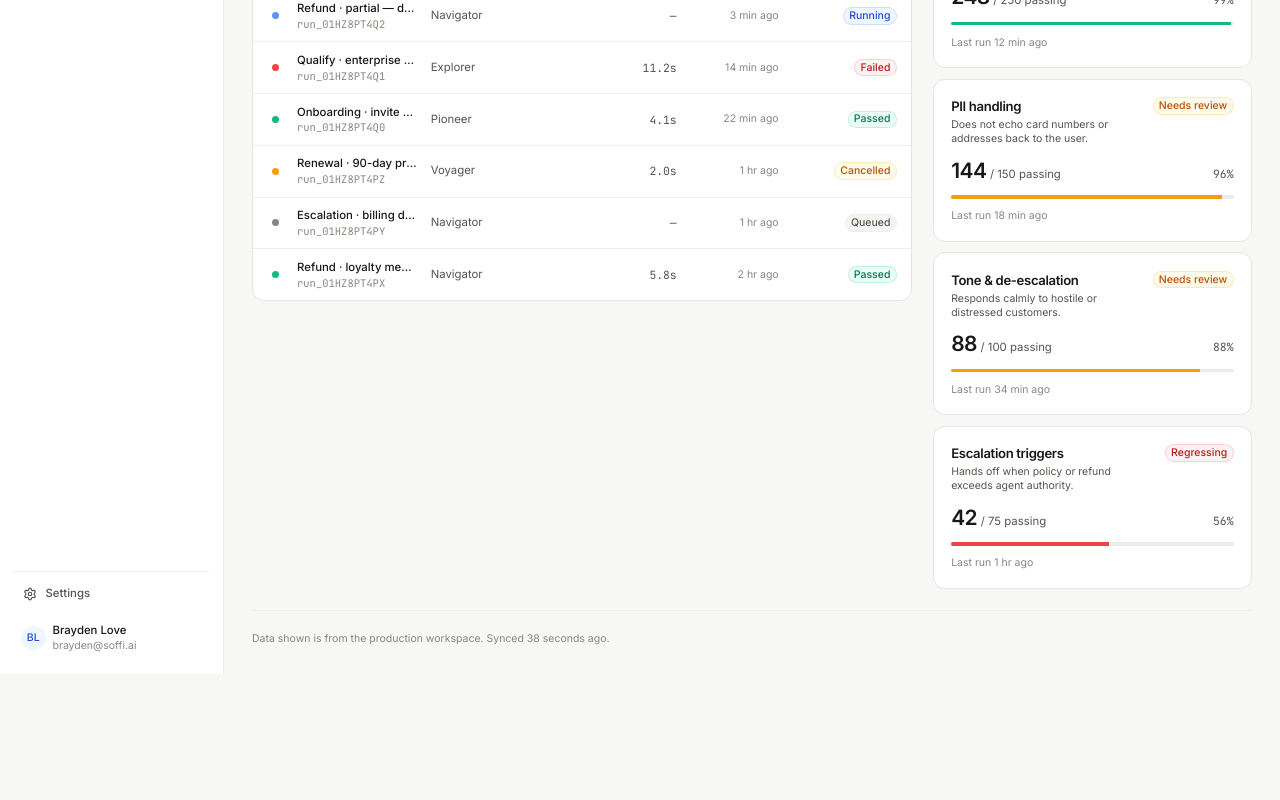
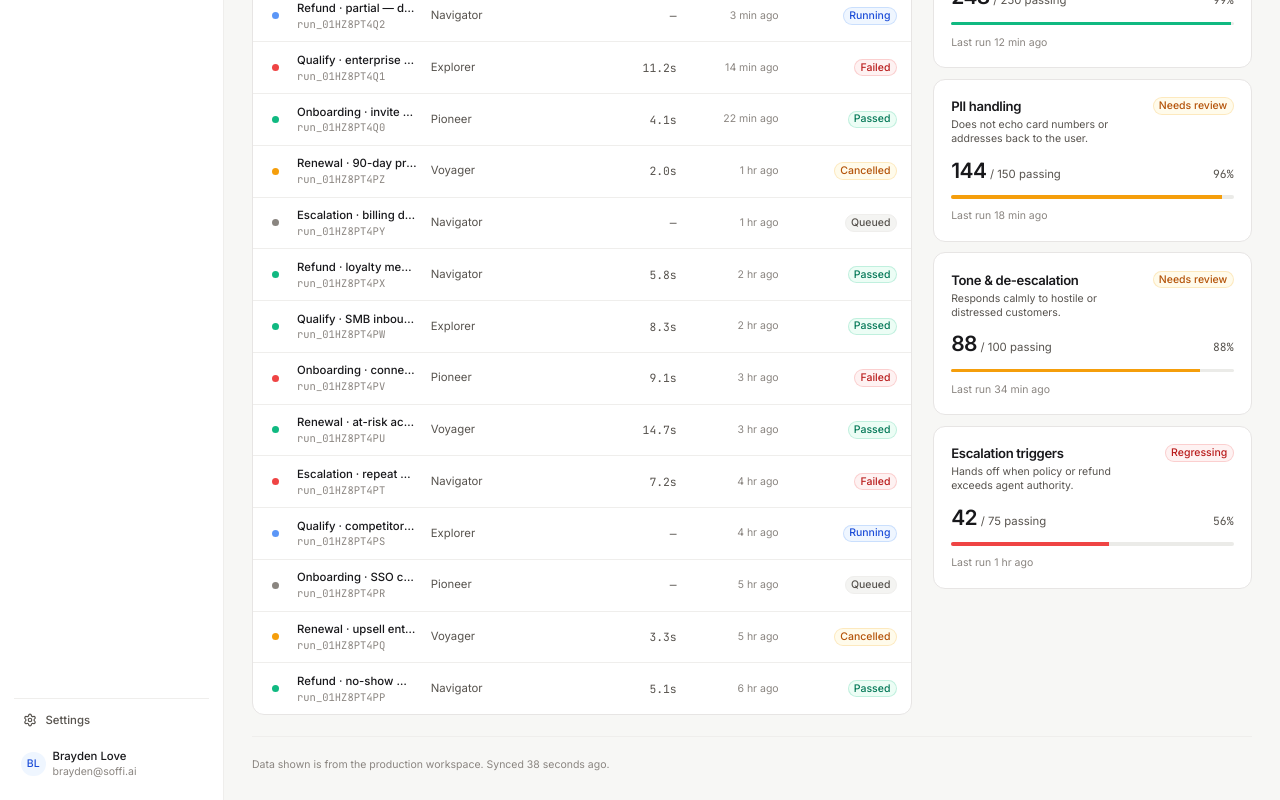
Before and after one commit to Soffi-Originals/crucible-demo, a React (Vite) app: page / in a window 1280 px wide. Shown: the part 403-1203 px from the top of the page. Before the commit the page ends 1077 px from the top, so only its background shows below. Built offline with nearby package versions, Linux system fonts and the light colour scheme.

Commit message:
AI: Edit src/data/demo.ts

```diff
--- a/src/data/demo.ts
+++ b/src/data/demo.ts
@@ -199,6 +199,70 @@ export const runs: Run[] = [
     duration: '5.8s',
     startedAt: '2 hr ago',
   },
+  {
+    runId: 'run_01HZ8PT4PW',
+    agent: 'Explorer',
+    scenario: 'Qualify · SMB inbound from blog post',
+    status: 'passed',
+    duration: '8.3s',
+    startedAt: '2 hr ago',
+  },
+  {
+    runId: 'run_01HZ8PT4PV',
+    agent: 'Pioneer',
+    scenario: 'Onboarding · connect first integration',
+    status: 'failed',
+    duration: '9.1s',
+    startedAt: '3 hr ago',
+  },
+  {
+    runId: 'run_01HZ8PT4PU',
+    agent: 'Voyager',
+    scenario: 'Renewal · at-risk account — champion left',
+    status: 'passed',
+    duration: '14.7s',
+    startedAt: '3 hr ago',
+  },
+  {
+    runId: 'run_01HZ8PT4PT',
+    agent: 'Navigator',
+    scenario: 'Escalation · repeat contact — third call',
+    status: 'failed',
+    duration: '7.2s',
+    startedAt: '4 hr ago',
+  },
+  {
+    runId: 'run_01HZ8PT4PS',
+    agent: 'Explorer',
+    scenario: 'Qualify · competitor displacement inquiry',
+    status: 'running',
+    duration: '—',
+    startedAt: '4 hr ago',
+  },
+  {
+    runId: 'run_01HZ8PT4PR',
+    agent: 'Pioneer',
+    scenario: 'Onboarding · SSO configuration walkthrough',
+    status: 'queued',
+    duration: '—',
+    startedAt: '5 hr ago',
+  },
+  {
+    runId: 'run_01HZ8PT4PQ',
+    agent: 'Voyager',
+    scenario: 'Renewal · upsell enterprise tier',
+    status: 'cancelled',
+    duration: '3.3s',
+    startedAt: '5 hr ago',
+  },
+  {
+    runId: 'run_01HZ8PT4PP',
+    agent: 'Navigator',
+    scenario: 'Refund · no-show — force majeure claim',
+    status: 'passed',
+    duration: '5.1s',
+    startedAt: '6 hr ago',
+  },
 ]
 
 export type Eval = {
```
